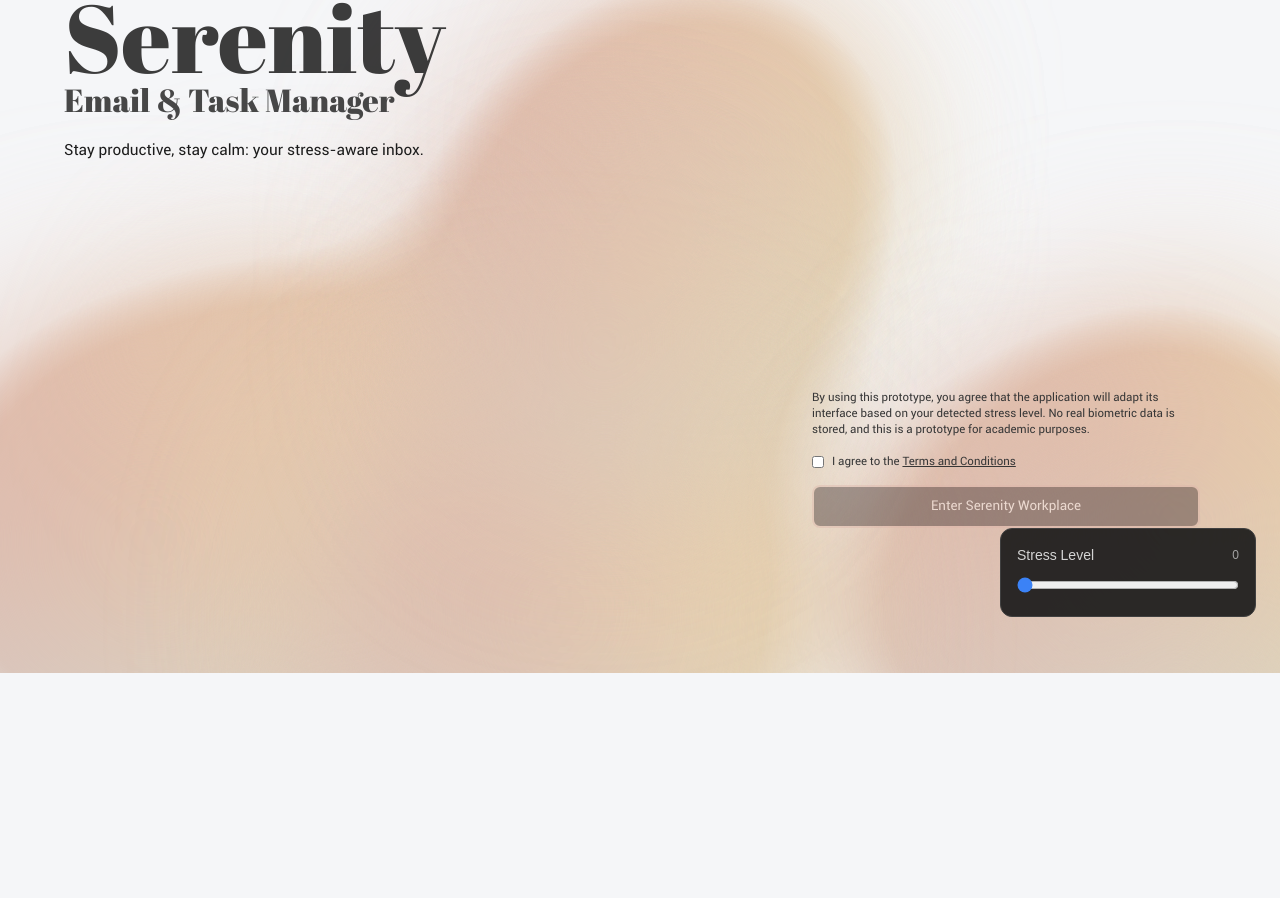
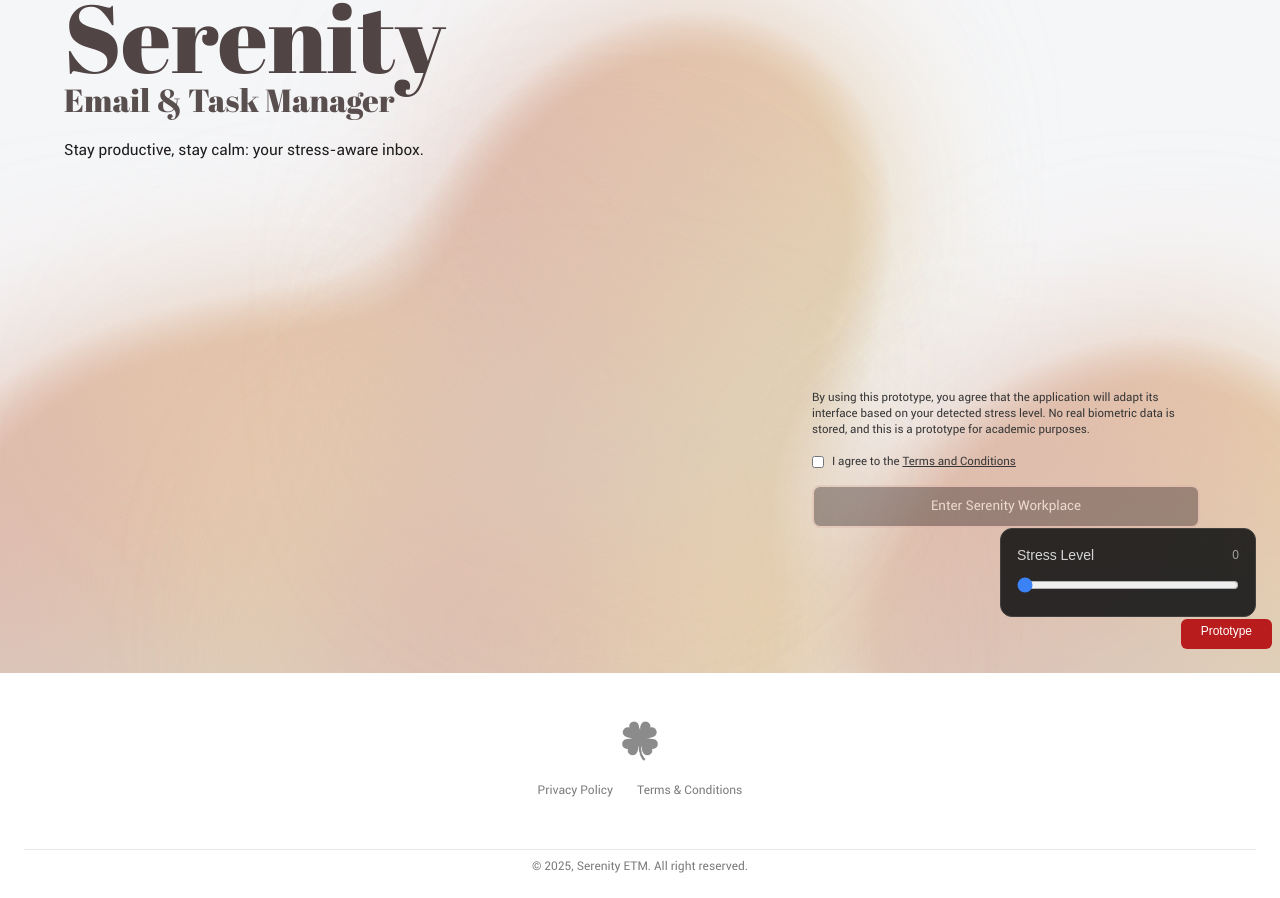
Before and after one commit to rubaisha-rn/Serenity-ETM, a Next.js app in the folder serenity-etm/: page / in a window 1280 px wide. Shown: the part 159-1057 px from the top of the page. Before the commit the page ends 832 px from the top, so only its background shows below. Built offline with nearby package versions, Linux system fonts and the light colour scheme.

Commit message:
Improving overall UI, fixing color scheme, added prototype badge, improved terms and conditions, added footer, reduced data redundancies.

```diff
--- a/serenity-etm/src/app/page.js
+++ b/serenity-etm/src/app/page.js
@@ -8,6 +8,8 @@ import StressControl from '@/components/stressControl';
 import useStore from '@/store/useStore';
 import Header from '@/components/header';
 import Image from 'next/image';
+import PrototypeTag from '@/components/prototypeTag';
+import Footer from '@/components/footer';
 
 export default function IntroPage() {
 
@@ -31,6 +33,15 @@ export default function IntroPage() {
             else setStressPalette('high');}
     }, [stress01]);
 
+    const headingClasses = {
+        light: {
+            low: 'text-light-low-acc',
+            mid: 'text-light-mid-acc',
+            high: 'text-light-high-acc',
+        },
+        dark: {},
+    };
+
     const textAClasses = {
         light: 'text-light-textA',
         dark: {},
@@ -52,19 +63,15 @@ export default function IntroPage() {
 
     const buttonClasses = {
         light: {
-            low: 'bg-light-low-button hover:bg-light-low-buttonHover border-light-low-a border-2',
-            mid: 'bg-light-mid-button hover:bg-light-mid-buttonHover border-light-mid-a border-2',
-            high: 'bg-light-high-button hover:bg-light-high-buttonHover border-light-high-a border-2',
+            low: 'bg-light-low-acc hover:bg-light-low-accHover border-light-low-a border-2',
+            mid: 'bg-light-mid-acc hover:bg-light-mid-accHover border-light-mid-a border-2',
+            high: 'bg-light-high-acc hover:bg-light-high-accHover border-light-high-a border-2',
         },
         dark: {},
     };
 
     return (
-        <main
-            className={`relative min-h-screen ${textAClasses[theme]} ${bgClasses[theme][stressPalette]} overflow-hidden`}
-        >
-            <FloatingBlobs className='z-0'/>
-            <StressControl className='z-20' />
+        <div className={`${headingClasses[theme][stressPalette]} ${bgClasses[theme][stressPalette]}`}>
 
             <Header
                 title="Serenity ETM"
@@ -75,12 +82,14 @@ export default function IntroPage() {
                     height={18}
                     priority
                 />}
-                navLinks={[
-                    {label: 'Home', href: '/'},
-                    {label: 'Terms & Conditions', href: '/terms'},
-                ]}
                 sticky
             />
+
+            <main className='relative min-h-screen overflow-hidden'>
+
+                <PrototypeTag />
+                <FloatingBlobs className='z-0'/>
+                <StressControl className='z-10' />
 
                 {/* 2x2 grid layout */}
                 <div
@@ -129,6 +138,8 @@ export default function IntroPage() {
                         justify-start
                         h-full
                         order-2
+                        ml-6
+                        mr-6
 
                         md:order-none
                         md:ml-40
@@ -174,6 +185,10 @@ export default function IntroPage() {
                         </div>
                     </div>
                 </div>
+
+                <Footer />
+
             </main>
+        </div>
     );
 };
--- a/serenity-etm/src/app/terms/page.js
+++ b/serenity-etm/src/app/terms/page.js
@@ -4,6 +4,8 @@ import { useEffect, useState } from "react";
 import Header from "@/components/header";
 import FloatingBlobs from '@/components/floatingblobs';
 import Image from "next/image";
+import PrototypeTag from "@/components/prototypeTag";
+import Footer from "@/components/footer";
 
 export default function TermsPage () {
 
@@ -38,6 +40,7 @@ export default function TermsPage () {
         <main className={`relative min-h-screen ${textAClasses[theme]} ${bgClasses[theme]}`}>
 
             <FloatingBlobs className='z-0'/>
+            <PrototypeTag />
 
             <Header
                 title="Serenity ETM"
@@ -49,10 +52,6 @@ export default function TermsPage () {
                     priority
                 />}
                 showBack
-                navLinks={[
-                    {label: 'Home', href: '/'},
-                    {label: 'Terms & Conditions', href: '/terms'},
-                ]}
                 sticky
             />
 
@@ -145,7 +144,7 @@ export default function TermsPage () {
                 </div>
 
             </div>
-
+            <Footer />
         </main>
     );
 }
--- /dev/null
+++ b/serenity-etm/src/components/footer.js
@@ -0,0 +1,75 @@
+'use client';
+
+import Image from 'next/image';
+import useStore from '@/store/useStore';
+import { useState, useEffect } from 'react';
+import { FOOTER_LINKS } from '@/constants/navigation';
+import { useRouter } from 'next/navigation';
+
+export default function Footer() {
+
+    const router = useRouter();
+    const emotionValue = useStore((s) => s.emotionValue);
+    const stress01 = emotionValue / 100;
+    const [stressPalette, setStressPalette] = useState('low');
+    const [theme, setTheme] = useState('light');
+
+    useEffect(() => {
+        const darkModeEnabled = document.documentElement.classList.contains('dark');
+        setTheme(darkModeEnabled ? 'dark' : 'light');
+    }, []);
+
+    useEffect(() => {
+        if (stress01 !== undefined) {
+            if (stress01 < 0.33) setStressPalette('low');
+            else if (stress01 < 0.66) setStressPalette('mid');
+            else setStressPalette('high');}
+    }, [stress01]);
+
+    const bgClasses = {
+        light: {
+            low: 'bg-light-low-card',
+            mid: 'bg-light-mid-card',
+            high: 'bg-light-high-card',
+        },
+        dark: {},
+    };
+
+    return(
+        <div className={`z-30 w-full
+            flex flex-col items-center justify-center
+            pt-12 pb-6 px-6 relative space-y-4
+            ${bgClasses[theme][stressPalette]}`}
+        >
+            <div>
+                <Image
+                    src="/logo/logo.png"
+                    alt='Serenity ETM Logo'
+                    width={40}
+                    height={40}
+                    priority
+                    className='opacity-50'
+                />
+            </div>
+
+            <div className='items-center space-x-6'>
+                {FOOTER_LINKS.map((link) => (
+                    <button
+                        key={link.href}
+                        onClick={() => {
+                            router.push(link.href);
+                        }}
+                        className="font-Roboto text-xs transition-opacity hover:opacity-50 text-light-textC"
+                    >
+                        {link.label}
+                    </button>
+                ))}
+            </div>
+
+            <div className='w-full pt-8'>
+                <hr className='text-light-textA'/>
+                <p className='font-Roboto text-xs text-light-textC text-center mt-2'>© 2025, Serenity ETM. All right reserved.</p>
+            </div>
+        </div>
+    );
+}
--- a/serenity-etm/src/components/header.js
+++ b/serenity-etm/src/components/header.js
@@ -3,13 +3,13 @@
 import { useRouter } from "next/navigation";
 import { useState } from "react";
 import Image from "next/image";
+import { NAV_LINKS } from "@/constants/navigation";
 
 export default function Header({
     title = 'Serenity ETM',
     logo = null,
     showBack = false,
     backHref = '/',
-    navLinks = [],
     rightElement = null,
     sticky = false,
 }) {
@@ -63,7 +63,7 @@ export default function Header({
                 `}
             >
                 {logo && <div className="w-4 h-3.5 opacity-50">{logo}</div>}
-                <h1 className='font-AbrilFatface text-sm text-light-textC'>
+                <h1 className='font-AbrilFatface text-sm text-light-textA opacity-50'>
                     {title}
                 </h1>
             </div>
@@ -83,7 +83,7 @@ export default function Header({
                         }
                     `}
                 >
-                    {navLinks.map((link) => (
+                    {NAV_LINKS.map((link) => (
                         <button
                             key={link.href}
                             onClick={() => {
--- /dev/null
+++ b/serenity-etm/src/components/prototypeTag.js
@@ -0,0 +1,9 @@
+export default function PrototypeTag() {
+    return (
+        <div
+        style={{zIndex: 99999}}
+        className="fixed -bottom-2 right-2 bg-red-700 text-white px-5 py-1 pb-2.5 rounded-md text-xs">
+            Prototype
+        </div>
+    )
+}
--- /dev/null
+++ b/serenity-etm/src/constants/navigation.js
@@ -0,0 +1,9 @@
+export const NAV_LINKS = [
+    {label: 'Home', href: '/'},
+    {label: 'About', href: '/about'},
+];
+
+export const FOOTER_LINKS = [
+    {label: 'Privacy Policy', href: '/privacy'},
+    {label: 'Terms & Conditions', href: '/terms'},
+]
--- a/serenity-etm/tailwind.config.js
+++ b/serenity-etm/tailwind.config.js
@@ -21,30 +21,30 @@ module.exports = {
                         b: '#f2e1a6',
                         c: '#c4d9eb',
                         icons: '#6b7280',
-                        button: '#342626',
-                        buttonHover: '#4b3d3d',
+                        acc: '#342626',
+                        accHover: '#4b3d3d',
                     },
                     mid: {
+                        bg: '#e5e4e1',
+                        card: '#e4e9ed',
+                        blankCard: '#f5f9ff',
                         a: '#b6d8e8',
                         b: '#bfe7d6',
                         c: '#c9c4eb',
-                        bg: '#e5e4e1',
-                        card: '#cfe3f6',
                         icon: '#dce9f5',
-                        button: '#131d2a',
-                        buttonHover: '#293b53',
-                        blankCard: '#f5f9ff',
+                        acc: '#131d2a',
+                        accHover: '#293b53',
                     },
                     high: {
+                        bg: '#f1f1f1',
+                        card: '#e5e7ec',
+                        blankCard: '#f9f7ff',
                         a: '#b8beeb',
                         b: '#cfe6df',
                         c: '#d3d7e0',
-                        bg: '#f1f1f1',
-                        card: '#dbceee',
                         icon: '#dce9f5',
-                        button: '#241538',
-                        buttonHover: '#463858',
-                        blankCard: '#f9f7ff',
+                        acc: '#241538',
+                        accHover: '#463858',
                     },
                     textA: '#1c1c1c',
                     textB: '#373737',
```
Also changed, not shown: serenity-etm/public/logo/logow.png (added). Lines whose indentation alone changed are shown as unchanged.
